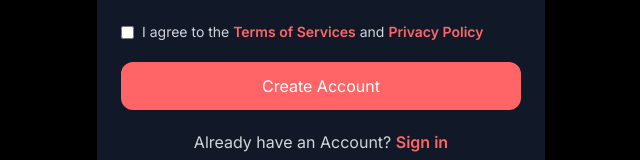
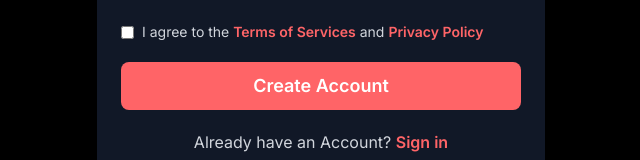
Before and after one commit to Abhay212121/fitness-ai, a React (Vite) app: page /register in a window 1280 px wide. Shown: the part 602-762 px from the top of the page, without its empty margins (319-959 px from the left). Built offline with nearby package versions, Linux system fonts and the light colour scheme.

Commit message:
done with login and signup styling.

```diff
--- a/package.json
+++ b/package.json
@@ -11,6 +11,7 @@
   },
   "dependencies": {
     "@tailwindcss/vite": "^4.1.11",
+    "antd": "^5.26.4",
     "axios": "^1.10.0",
     "framer-motion": "^12.23.1",
     "lucide-react": "^0.525.0",
--- a/src/components/Login/InputBox.jsx
+++ b/src/components/Login/InputBox.jsx
@@ -59,11 +59,7 @@ export const InputBox = ({
         >
           {labelName}
         </label>
-        {err && (
-          <p className="text-sm italic text-red-600 font-semibold tracking-wide">
-            {err.msg}
-          </p>
-        )}
+        {err && <p className="text-red-400 text-xs mt-1">{err.msg}</p>}
       </div>
       <div className="flex items-center relative">
         <Iconname className="w-4 h-4 absolute left-3 text-gray-400" />
@@ -75,7 +71,7 @@ export const InputBox = ({
           onChange={handleInputChange}
           autoComplete="off"
           className={`bg-[#1F2937] px-10 w-full p-2 text-sm rounded-lg border placeholder-gray-400 text-white focus:outline-0
-            ${borderColor}
+            ${borderColor} ${err && "border-red-500"}
             `}
         />
         {isPass && type == "password" && (
--- a/src/components/Login/Login.jsx
+++ b/src/components/Login/Login.jsx
@@ -5,6 +5,7 @@ import { InputBox } from "./InputBox";
 import { useEffect, useState } from "react";
 import axios from "axios";
 import { baseUrl } from "../../../constants/constant";
+import { Button } from "antd";
 
 export const Login = () => {
   const [loginFormData, setLoginFormData] = useState({
@@ -93,7 +94,7 @@ export const Login = () => {
           validationArr={validationArr}
         />
 
-        <button
+        {/* <button
           onClick={handleLoginBtn}
           disabled={!loginFormData.email || !loginFormData.password}
           className={`w-full rounded-xl p-3 text-white transition duration-300 ${
@@ -103,7 +104,20 @@ export const Login = () => {
           }`}
         >
           Log in
-        </button>
+        </button> */}
+
+        <Button
+          onClick={handleLoginBtn}
+          disabled={!loginFormData.email || !loginFormData.password}
+          loading={loading}
+          className={`!w-full !border-0 !rounded-lg !px-3 !py-6 !text-lg !font-semibold !font-head !text-white !transition !duration-300 ${
+            loginFormData.email && loginFormData.password
+              ? "!bg-red-500 !hover:bg-red-600 !cursor-pointer"
+              : "!bg-red-400 !cursor-not-allowed"
+          }`}
+        >
+          Log in
+        </Button>
 
         <p className="text-md text-gray-300 text-center">
           Don't have an Account?{" "}
--- a/src/components/Login/Signup.jsx
+++ b/src/components/Login/Signup.jsx
@@ -5,6 +5,7 @@ import { InputBox } from "./InputBox";
 import { useEffect, useState } from "react";
 import axios from "axios";
 import { baseUrl } from "../../../constants/constant";
+import { Button } from "antd";
 
 export const Signup = () => {
   const [signupFormData, setSignupFormData] = useState({
@@ -154,7 +155,7 @@ export const Signup = () => {
           </label>
         </div>
 
-        <button
+        {/* <button
           disabled={
             !termsCheck || !isMatch || !signupFormData.cpassword || loading
           }
@@ -166,8 +167,22 @@ export const Signup = () => {
           }`}
         >
           Create Account
-        </button>
+        </button> */}
 
+        <Button
+          disabled={
+            !termsCheck || !isMatch || !signupFormData.cpassword || loading
+          }
+          loading={loading}
+          onClick={handeCreateBtn}
+          className={`!w-full !border-0 !rounded-lg !px-3 !py-6 !text-lg !font-semibold !font-head !text-white !transition !duration-300 ${
+            termsCheck && isMatch && signupFormData.cpassword
+              ? "!bg-red-500 !hover:bg-red-600 !cursor-pointer"
+              : "!bg-red-400 !cursor-not-allowed"
+          }`}
+        >
+          Create Account
+        </Button>
         <p className="text-md text-gray-300 text-center">
           Already have an Account?{" "}
           <span
```
Also changed, not shown: 1 other file (tests, documents, lock files or other folders).
